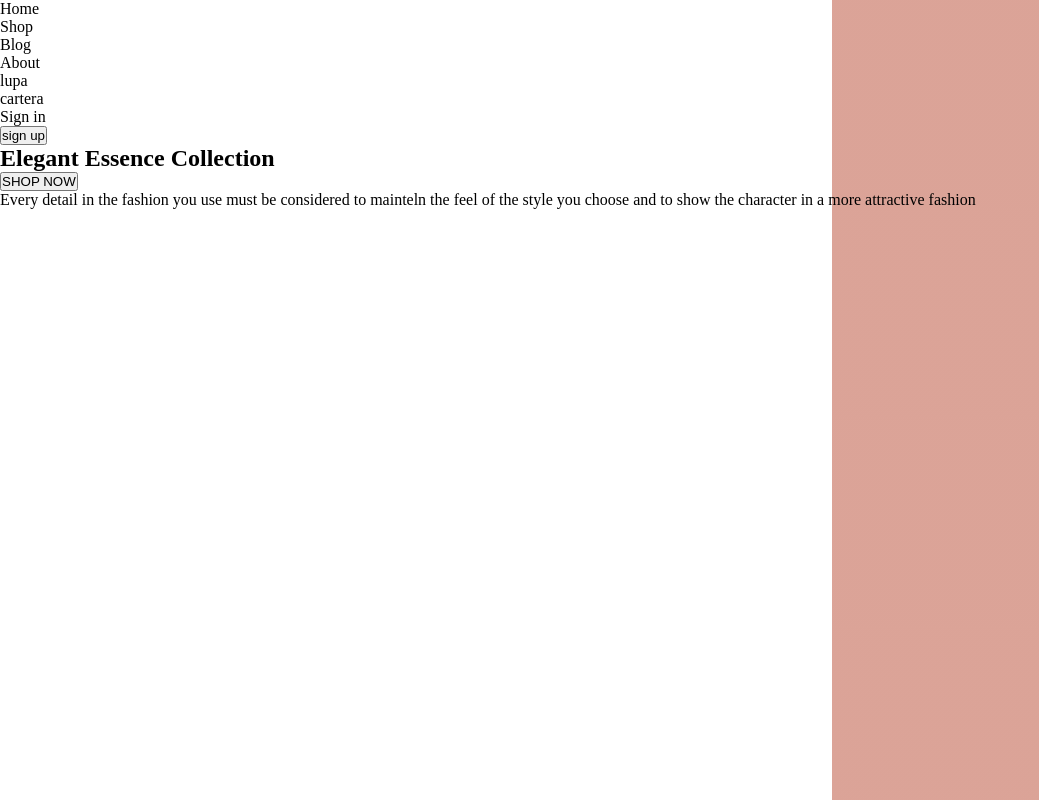
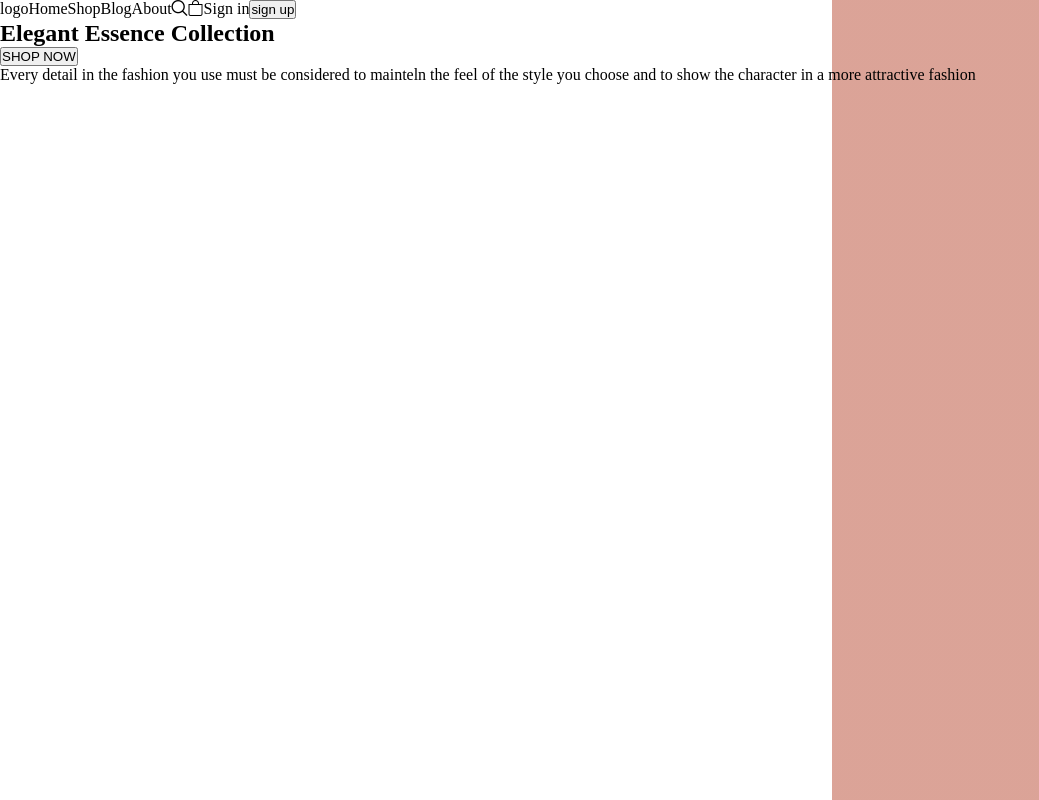
Before and after one commit to Cuellomaria/trabajo2, a plain HTML site: page index.html in a window 1280 px wide. Shown: the whole page, without its empty margins (0-1039 px from the left). Drawn offline with nearby package versions, Linux system fonts and the light colour scheme.

Commit message:
inicio iconos

```diff
--- a/estilo.css
+++ b/estilo.css
@@ -1,9 +1,20 @@
 *{margin: 0;
 padding: 0;}
 
-body{
+body{background: linear-gradient(90deg,  white 65%, rgba(219, 163, 151, 0.996)65%,  rgba(219, 163, 151, 0.996)35%)}
 
 
-   background: linear-gradient(90deg,  white 65%, rgba(219, 163, 151, 0.996)65%,  rgba(219, 163, 151, 0.996)35%)
+.h1 {display: flex;
+   flex-direction: row;}
 
-}
+   .logo{}
+   .menu{display: flex;
+   flex-direction: row;}
+
+
+
+
+   .iconos{display: flex;
+   flex-direction: row;}
+   .sign{display: flex;
+   flex-direction: row;}
--- a/index.html
+++ b/index.html
@@ -6,23 +6,33 @@
     <meta name="viewport" content="width=device-width, initial-scale=1.0">
     <title>Trabajo 2</title>
     <link rel="stylesheet" href="estilo.css">
+    <!--iconos header-->
+    <link rel='stylesheet' href='https://cdn-uicons.flaticon.com/uicons-regular-straight/css/uicons-regular-straight.css'>
+    <link rel="stylesheet" href="https://cdn.jsdelivr.net/npm/bootstrap-icons@1.10.5/font/bootstrap-icons.css">
 </head>
 <body>
     <header>
-        <div class="logo"></div>
-        <div class="iconos">
+     <section class="h1">
+
+        <div class="logo">logo</div>
+        <div class="menu">
             <nav>Home</nav>
             <nav>Shop</nav>
             <nav>Blog</nav>
             <nav>About</nav>
         </div>
 
-        <div>
-            <nav>lupa</nav>
-            <nav>cartera</nav>
+
+        <div class="iconos">
+          <nav> </nav><i class="fi fi-rs-search"></i>
+            <nav></nav><i class="bi bi-bag"></i>
+         </div>
+         <div class="sign">
             <nav>Sign in</nav>
             <nav><button>sign up</button></nav>
         </div>
+
+    </section>
 
     </header>
     <main>
```
